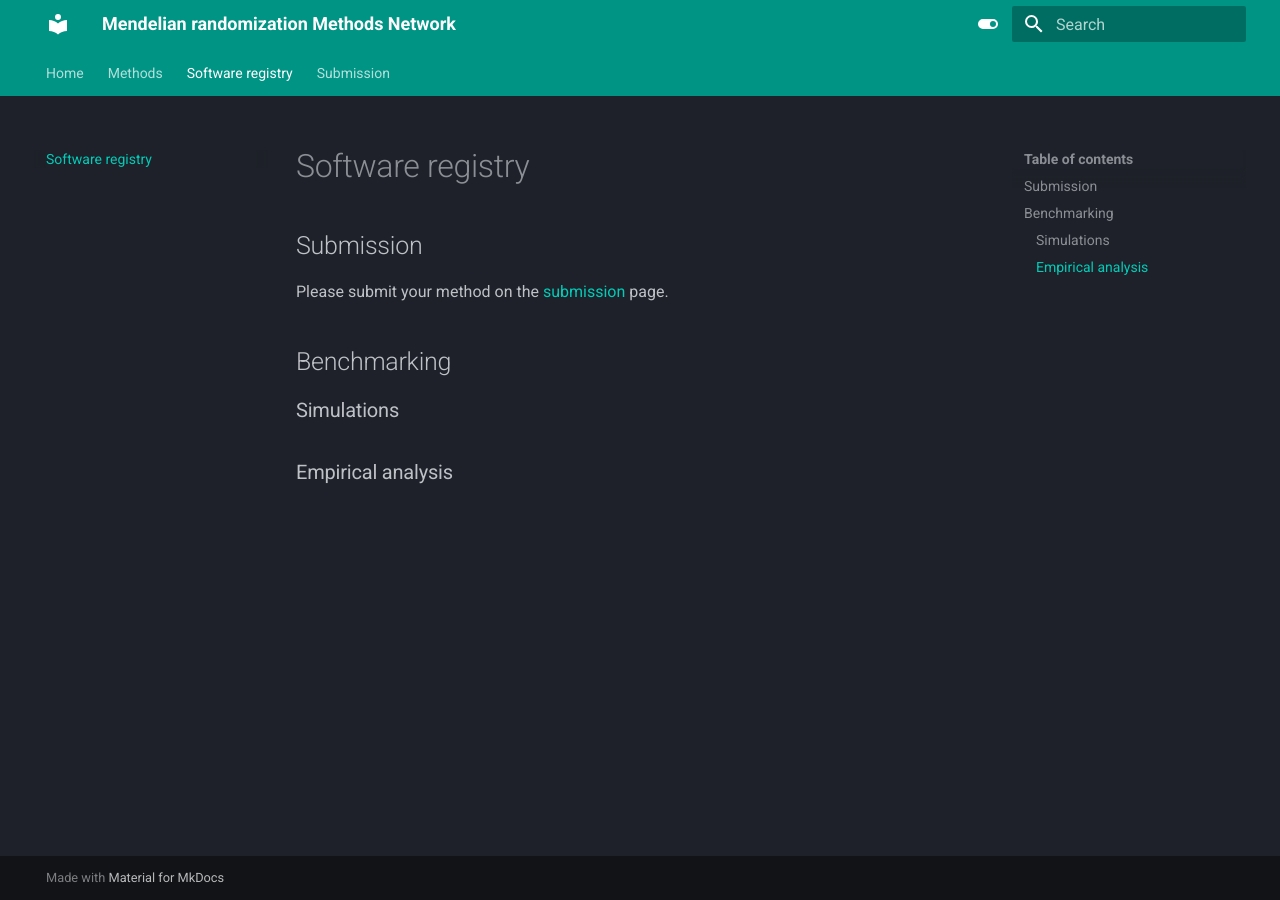
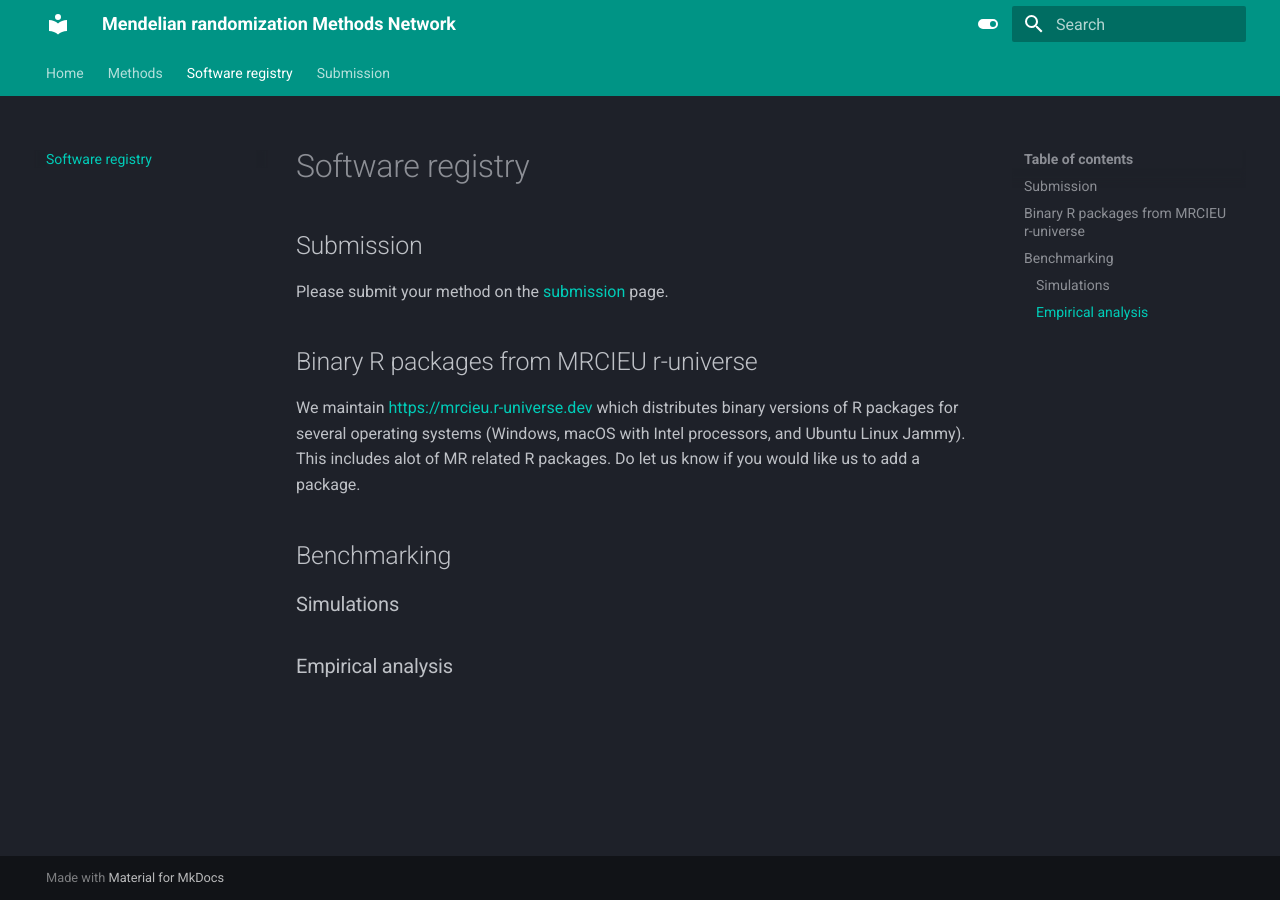
Before and after one commit to open-mr-project/open-mr-project.github.io, an MkDocs documentation site: the page built from docs/software-registry.md, in a window 1280 px wide. Built offline with MkDocs 1.6.1 and Material for MkDocs 9.7.7, drawn with Linux system fonts in a browser that asks for light colours.

Commit message:
Add section on binary R packages from MRCIEU r-universe

```diff
--- a/docs/software-registry.md
+++ b/docs/software-registry.md
@@ -4,6 +4,10 @@
 
 Please submit your method on the [submission](submission.md) page.
 
+## Binary R packages from MRCIEU r-universe
+
+We maintain <https://mrcieu.r-universe.dev> which distributes binary versions of R packages for several operating systems (Windows, macOS with Intel processors, and Ubuntu Linux Jammy). This includes alot of MR related R packages. Do let us know if you would like us to add a package.
+
 ## Benchmarking
 
 ### Simulations
```
